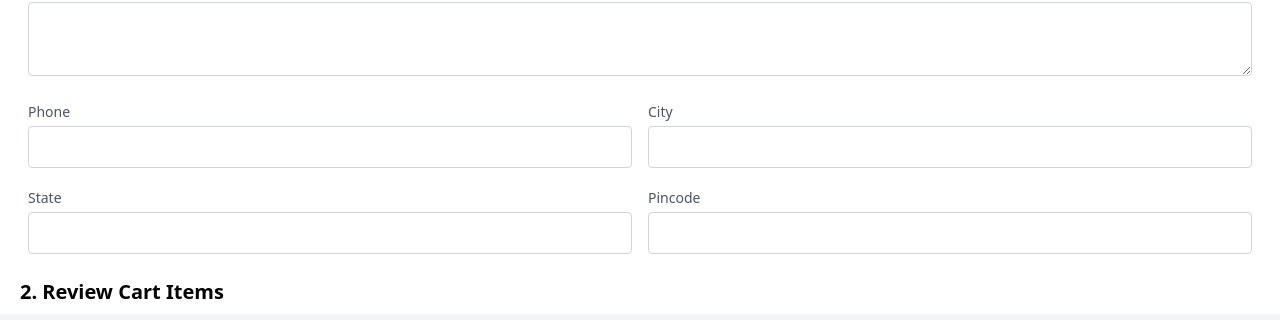
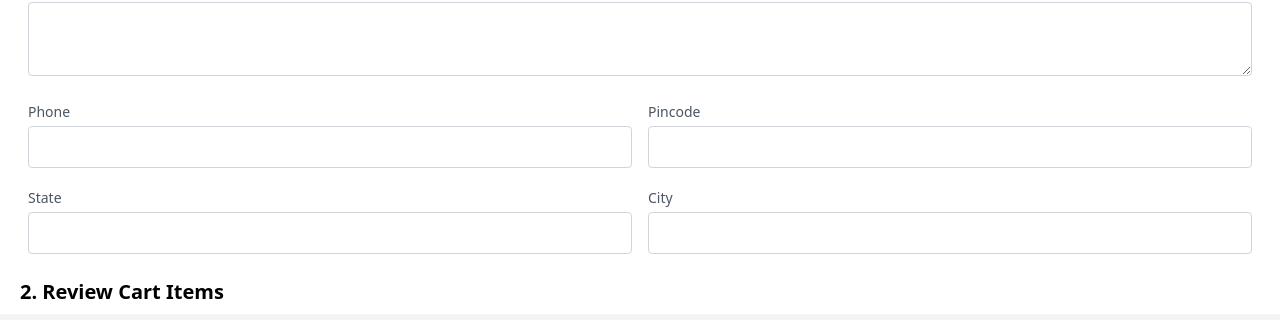
Before and after one commit to rohangore1999/NEXTJS-ECOMMERCE-APP, a Next.js app: page /checkout in a window 1280 px wide. Shown: the part 334-654 px from the top of the page. Built offline with nearby package versions, Linux system fonts and the light colour scheme; no server answers.

Commit message:
Stored Orders in MongoDB

```diff
--- a/models/Order.js
+++ b/models/Order.js
@@ -4,11 +4,10 @@ const mongoose = require('mongoose')
 
 // creating the schema (declaring the type of data will contain in OrderSchema)
 const OrderSchema = new mongoose.Schema({
-    userId: { type: String, required: true },
-    products: [{
-        productId: { type: String },
-        quantity: { type: Number, default: 1 }
-    }],
+    email: { type: String, required: true },
+    orderId: { type: String, required: true },
+    paymentInfo: { type: String, default: '' },
+    products: {type: Object, required:true},
     address: { type: String, required: true },
     amount: { type: Number, required: true },
     status: { type: String, default: 'Pending', required: true }
--- a/pages/api/login.js
+++ b/pages/api/login.js
@@ -17,8 +17,8 @@ const handler = async (req, res) => {
         let user = await User.findOne({ "email": req.body.email })
         if (user) {
             console.log("found user >>> ", user)
-            if (req.body.email === user.email && req.body.password === CryptoJS.AES.decrypt(user.password, 'secretkey123').toString(CryptoJS.enc.Utf8)) {
-                var token = jwt.sign({ email: user.email, name: user.name }, 'jwttoken', {expiresIn:'2d'}); //making the jwt token, so that we can store it in local storage. From jwt token we know that user is sign in
+            if (req.body.email === user.email && req.body.password === CryptoJS.AES.decrypt(user.password, process.env.AES_SECRET).toString(CryptoJS.enc.Utf8)) {
+                var token = jwt.sign({ email: user.email, name: user.name }, process.env.JWT_SECRET, {expiresIn:'2d'}); //making the jwt token, so that we can store it in local storage. From jwt token we know that user is sign in
                 // and it will expires in 2day
 
                 // passing the token and the success message
--- a/pages/api/signup.js
+++ b/pages/api/signup.js
@@ -12,7 +12,7 @@ const handler = async (req, res) => {
         console.log(req.body)
 
         let { name, email } = req.body
-        let signup = new User({ name, email, password: CryptoJS.AES.encrypt(req.body.password, 'secretkey123').toString() })
+        let signup = new User({ name, email, password: CryptoJS.AES.encrypt(req.body.password, process.env.AES_SECRET).toString() })
         // to save the created product
         await signup.save()
 
--- a/pages/checkout.js
+++ b/pages/checkout.js
@@ -4,13 +4,24 @@ import { AiOutlineShoppingCart, AiOutlineMinus } from 'react-icons/ai';
 import { GrAdd } from 'react-icons/gr';
 import Head from 'next/head';
 import Script from 'next/script';
+import { useState } from 'react';
 
 function checkout({ cart, clearCart, addCart, removeCart, subTotal }) {
+    const [name, setName] = useState()
+    const [email, setEmail] = useState()
+    const [phone, setPhone] = useState()
+    const [pincode, setPincode] = useState()
+    const [address, setAddress] = useState()
+    const [city, setCity] = useState()
+    const [state, setState] = useState()
+
+
+
     const initiatePayment = async () => {
         let oid = Math.floor(Math.random() * Date.now())
 
         // get transaction token
-        const data = { cart, subTotal, oid, email: "email" }
+        const data = { cart, subTotal, oid, email, name, address, pincode, phone }
 
         let a = await fetch(`${process.env.NEXT_PUBLIC_HOST}/api/pretransaction`, {
             method: 'POST', // or 'PUT'
@@ -67,22 +78,22 @@ function checkout({ cart, clearCart, addCart, removeCart, subTotal }) {
                 <div className='px-2 w-1/2'>
                     <div className="mb-4">
                         <label htmlFor="name" className="leading-7 text-sm text-gray-600">Name</label>
-                        <input type="text" id="name" name="name" className="w-full bg-white rounded border border-gray-300 focus:border-gray-500 focus:ring-2 focus:ring-gray-200 text-base outline-none text-gray-700 py-1 px-3 leading-8 transition-colors duration-200 ease-in-out" />
+                        <input value={name} onChange={(e) => setName(e.target.value)} type="text" id="name" name="name" className="w-full bg-white rounded border border-gray-300 focus:border-gray-500 focus:ring-2 focus:ring-gray-200 text-base outline-none text-gray-700 py-1 px-3 leading-8 transition-colors duration-200 ease-in-out" />
                     </div>
                 </div>
 
                 <div className='px-2 w-1/2'>
                     <div className="mb-4">
                         <label htmlFor="email" className="leading-7 text-sm text-gray-600">Email</label>
-                        <input type="email" id="email" name="email" className="w-full bg-white rounded border border-gray-300 focus:border-gray-500 focus:ring-2 focus:ring-gray-200 text-base outline-none text-gray-700 py-1 px-3 leading-8 transition-colors duration-200 ease-in-out" />
+                        <input value={email} onChange={(e) => setEmail(e.target.value)} type="email" id="email" name="email" className="w-full bg-white rounded border border-gray-300 focus:border-gray-500 focus:ring-2 focus:ring-gray-200 text-base outline-none text-gray-700 py-1 px-3 leading-8 transition-colors duration-200 ease-in-out" />
                     </div>
                 </div>
             </div>
 
             <div className='px-2 w-full px'>
                 <div className="mb-4 px-5">
-                    <label htmlFor="email" className="leading-7 text-sm text-gray-600">Address</label>
-                    <textarea name="address" cols="30" rows="2" className="w-full px-2 bg-white rounded border border-gray-300 focus:border-gray-500 focus:ring-2 focus:ring-gray-200 text-base outline-none text-gray-700 py-1 leading-8 transition-colors duration-200 ease-in-out"></textarea>
+                    <label htmlFor="address" className="leading-7 text-sm text-gray-600">Address</label>
+                    <textarea value={address} onChange={(e) => setAddress(e.target.value)} name="address" cols="30" rows="2" className="w-full px-2 bg-white rounded border border-gray-300 focus:border-gray-500 focus:ring-2 focus:ring-gray-200 text-base outline-none text-gray-700 py-1 leading-8 transition-colors duration-200 ease-in-out"></textarea>
                 </div>
             </div>
 
@@ -90,32 +101,35 @@ function checkout({ cart, clearCart, addCart, removeCart, subTotal }) {
                 <div className='px-2 w-1/2'>
                     <div className="mb-4">
                         <label htmlFor="phone" className="leading-7 text-sm text-gray-600">Phone</label>
-                        <input type="text" id="phone" name="phone" className="w-full bg-white rounded border border-gray-300 focus:border-gray-500 focus:ring-2 focus:ring-gray-200 text-base outline-none text-gray-700 py-1 px-3 leading-8 transition-colors duration-200 ease-in-out" />
+                        <input value={phone} onChange={(e) => setPhone(e.target.value)} type="text" id="phone" name="phone" className="w-full bg-white rounded border border-gray-300 focus:border-gray-500 focus:ring-2 focus:ring-gray-200 text-base outline-none text-gray-700 py-1 px-3 leading-8 transition-colors duration-200 ease-in-out" />
+                    </div>
+                </div>
+
+                <div className='px-2 w-1/2'>
+                    <div className="mb-4">
+                        <label htmlFor="pincode" className="leading-7 text-sm text-gray-600">Pincode</label>
+                        <input value={pincode} onChange={(e) => setPincode(e.target.value)} type="number" id="pincode" name="pincode" className="w-full bg-white rounded border border-gray-300 focus:border-gray-500 focus:ring-2 focus:ring-gray-200 text-base outline-none text-gray-700 py-1 px-3 leading-8 transition-colors duration-200 ease-in-out" />
+                    </div>
+                </div>
+
+            </div>
+
+            <div className='mx-auto flex px-5'>
+                <div className='px-2 w-1/2'>
+                    <div className="mb-4">
+                        <label htmlFor="state" className="leading-7 text-sm text-gray-600">State</label>
+                        <input value={state} type="text" id="state" name="state" className="w-full bg-white rounded border border-gray-300 focus:border-gray-500 focus:ring-2 focus:ring-gray-200 text-base outline-none text-gray-700 py-1 px-3 leading-8 transition-colors duration-200 ease-in-out" readOnly={true} />
                     </div>
                 </div>
 
                 <div className='px-2 w-1/2'>
                     <div className="mb-4">
                         <label htmlFor="city" className="leading-7 text-sm text-gray-600">City</label>
-                        <input type="text" id="city" name="city" className="w-full bg-white rounded border border-gray-300 focus:border-gray-500 focus:ring-2 focus:ring-gray-200 text-base outline-none text-gray-700 py-1 px-3 leading-8 transition-colors duration-200 ease-in-out" />
-                    </div>
-                </div>
-            </div>
-
-            <div className='mx-auto flex px-5'>
-                <div className='px-2 w-1/2'>
-                    <div className="mb-4">
-                        <label htmlFor="state" className="leading-7 text-sm text-gray-600">State</label>
-                        <input type="text" id="state" name="state" className="w-full bg-white rounded border border-gray-300 focus:border-gray-500 focus:ring-2 focus:ring-gray-200 text-base outline-none text-gray-700 py-1 px-3 leading-8 transition-colors duration-200 ease-in-out" />
+                        <input value={city} type="text" id="city" name="city" className="w-full bg-white rounded border border-gray-300 focus:border-gray-500 focus:ring-2 focus:ring-gray-200 text-base outline-none text-gray-700 py-1 px-3 leading-8 transition-colors duration-200 ease-in-out" readOnly={true} />
                     </div>
                 </div>
 
-                <div className='px-2 w-1/2'>
-                    <div className="mb-4">
-                        <label htmlFor="pincode" className="leading-7 text-sm text-gray-600">Pincode</label>
-                        <input type="number" id="pincode" name="pincode" className="w-full bg-white rounded border border-gray-300 focus:border-gray-500 focus:ring-2 focus:ring-gray-200 text-base outline-none text-gray-700 py-1 px-3 leading-8 transition-colors duration-200 ease-in-out" />
-                    </div>
-                </div>
+
             </div>
 
             <h2 className='font-bold text-xl px-5 my-2'>2. Review Cart Items</h2>
@@ -147,7 +161,7 @@ function checkout({ cart, clearCart, addCart, removeCart, subTotal }) {
                 Object.keys(cart).length >= 1 ? (
                     <div className='flex ml-10'>
                         <Link href={'/order'}><a>
-                            <button onClick={initiatePayment} className="flex mt-2 mr-5 text-black border-2 border-black bg-transparent py-2 px-4 focus:outline-none hover:bg-gray-200 rounded text-base"><AiOutlineShoppingCart className='mt-1 mr-2 text-xl' />Pay {subTotal}</button>
+                            <button disabled={name && email && phone && address && pincode ? false : true} onClick={initiatePayment} className={`disabled:opacity-40 disabled:cursor-not-allowed flex mt-2 mr-5 text-black border-2 border-black bg-transparent py-2 px-4 focus:outline-none hover:bg-gray-200 rounded text-base`}><AiOutlineShoppingCart className='mt-1 mr-2 text-xl' />Pay {subTotal}</button>
                         </a></Link>
                     </div>
                 ) : (
--- a/pages/signup.js
+++ b/pages/signup.js
@@ -16,7 +16,7 @@ function signup() {
         const data = { name, email, password };
 
         // making POST request
-        let res = await fetch(`${process.env.HOST}/api/signup`, {
+        let res = await fetch(`${process.env.NEXT_PUBLIC_HOST}/api/signup`, {
             method: 'POST', // or 'PUT'
             headers: {
                 'Content-Type': 'application/json',
```
Also changed, not shown: pages/api/pretransaction.js (+16 -1 lines).
